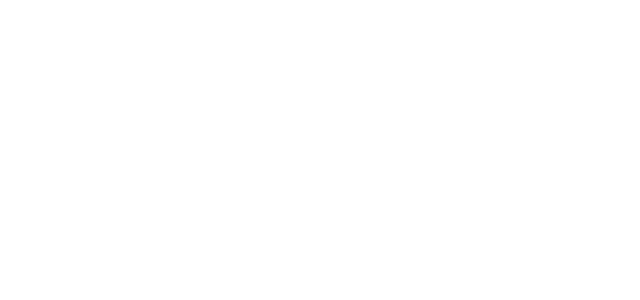
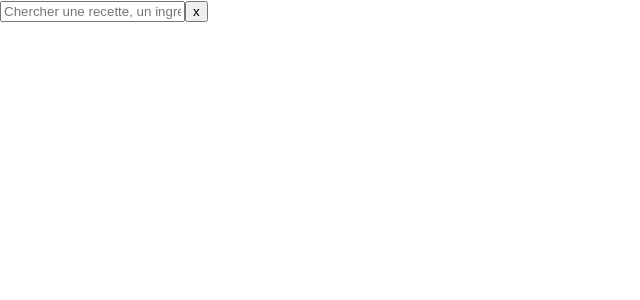
Before and after one commit to Lucasdeleplace/intelliCook, a React (Create React App) app: page / in a window 1280 px wide. Shown: the top 300 px of the page, without its empty margins (0-640 px from the left). Built offline with nearby package versions, Linux system fonts and the light colour scheme.

Commit message:
add: SearchBar and 404 pages without css

```diff
--- a/package.json
+++ b/package.json
@@ -8,6 +8,7 @@
     "@testing-library/user-event": "^13.5.0",
     "react": "^18.3.1",
     "react-dom": "^18.3.1",
+    "react-router-dom": "^6.28.0",
     "react-scripts": "5.0.1",
     "web-vitals": "^2.1.4"
   },
--- a/src/App.js
+++ b/src/App.js
@@ -1,9 +1,17 @@
 import './App.css';
+import React from 'react';
+import { BrowserRouter as Router, Route, Routes } from 'react-router-dom';
+import Acceuil from './pages/Acceuil';
+import NotFound from './pages/404';
 
 function App() {
   return (
-    <div className="App">
-    </div>
+    <Router>
+      <Routes>
+        <Route path="/" element={<Acceuil />} />
+        <Route path="*" element={<NotFound />} />
+      </Routes>
+    </Router>
   );
 }
 
--- /dev/null
+++ b/src/components/Search.js
@@ -0,0 +1,24 @@
+import React, {useState} from 'react';
+
+const Search = () => {
+    const [search, setSearch] = useState('');
+
+    const handleSearch = (e) => {
+        console.log(e.target.value);
+
+        setSearch(e.target.value);
+    }
+
+    const handledelete = () => {
+        setSearch('');
+    }
+
+    return (
+        <div>
+            <input value={search} onChange={handleSearch} type="text" placeholder="Chercher une recette, un ingrédient" />
+            <button onClick={handledelete}>x</button>
+        </div>
+    );
+}
+
+export default Search;
--- /dev/null
+++ b/src/pages/404.js
@@ -0,0 +1,13 @@
+import React from "react";
+
+const NotFound = () => {
+    return (
+        <div>
+            <h1>404</h1>
+            <p>Page not found</p>
+            <img src="https://media.giphy.com/media/3o7aTskHEUdgCQAXde/giphy.gif" alt="404" />
+        </div>
+    )
+}
+
+export default NotFound;
--- /dev/null
+++ b/src/pages/Acceuil.js
@@ -0,0 +1,10 @@
+import React from "react";
+import Search from "../components/Search";
+
+const Acceuil = () => {
+    return (
+        <Search />
+    )
+}
+
+export default Acceuil;
```
Also changed, not shown: 1 other file (tests, documents, lock files or other folders).
